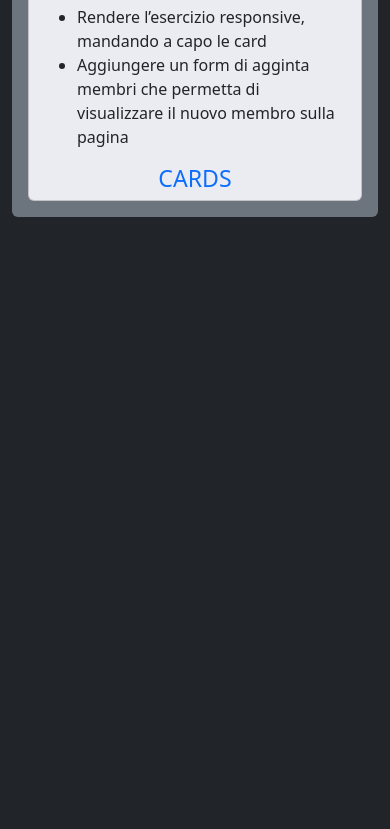
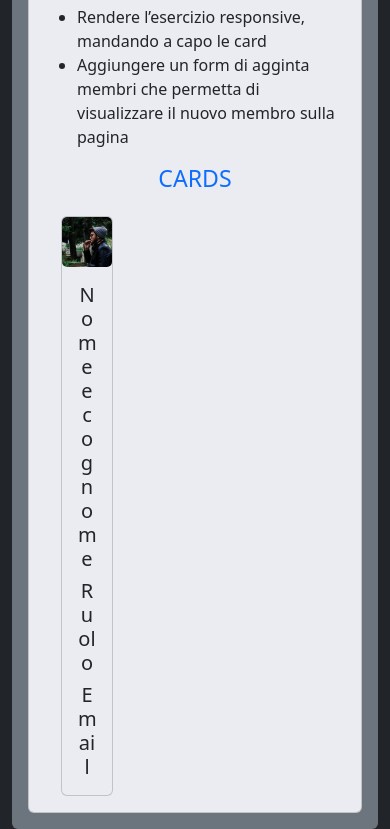
Before and after one commit to antonioferrigno28/js-our-team, a plain HTML site: page index.html in a window 390 px wide. Shown: the part 377-1206 px from the top of the page. Before the commit the page ends 844 px from the top, so only its background shows below. Drawn offline with nearby package versions, Linux system fonts and the light colour scheme.

Commit message:
First commit (index setup & card responsive (first bonus done))

```diff
--- a/index.html
+++ b/index.html
@@ -43,7 +43,7 @@
           </ul>
           <h3 class="text-center text-primary">CARDS</h3>
           <div class="row row-cols-3">
-            <!-- <div class="col col-sm-12 col-md-6 col-lg-4">
+            <div class="col col-sm-12 col-md-6 col-lg-4">
               <div class="card text-center m-3">
                 <img
                   src="./img/male1.png"
@@ -56,7 +56,7 @@
                   <h5 class="card-text">Email</h5>
                 </div>
               </div>
-            </div> -->
+            </div>
           </div>
         </div>
       </div>
```
